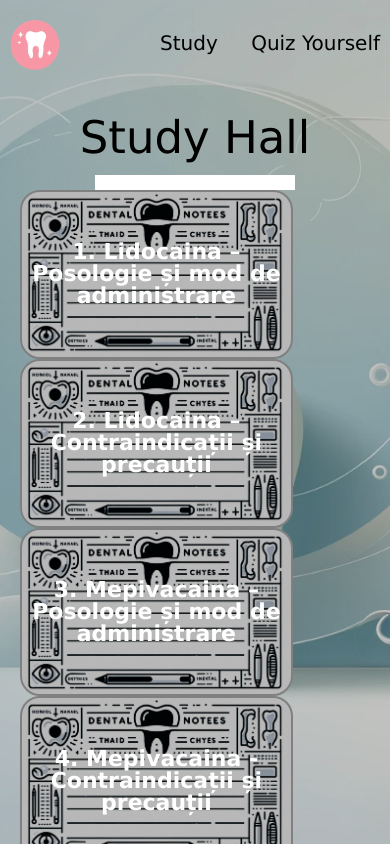
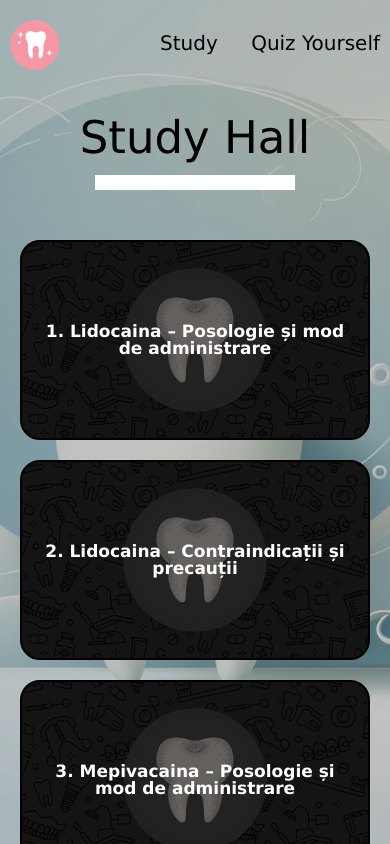
Before and after one commit to ValarMorghulisHenSyndror/FlashCardsChirurgie, a Next.js app: page /study in a window 390 px wide. Shown: the top 844 px of the page. Built offline with nearby package versions, Linux system fonts and the light colour scheme.

Commit message:
Study Hall styles done

```diff
--- a/app/Quiz/page.tsx
+++ b/app/Quiz/page.tsx
@@ -1,9 +1,9 @@
 "use client"
 import QuizCard from '@/components/QuizCard';
 import styles from "./page.module.css";
-import { useState, useEffect } from 'react';
+import React, { useState, useEffect } from 'react';
 
-const Quiz = () => {
+const Quiz = ():React.ReactNode => {
     const [isClient, setIsClient] = useState(false);
 
     useEffect(() => {
--- a/app/globals.css
+++ b/app/globals.css
@@ -35,3 +35,7 @@ button{
     border-radius: 30px;
     background-color: grey;
 }
+
+a{
+    padding: 0;
+}
--- a/app/page.tsx
+++ b/app/page.tsx
@@ -1,7 +1,7 @@
 import Link from "next/link";
 import styles from "./page.module.css";
 
-export default function Home() {
+export default function Home():React.ReactNode {
     return (
         <main>
             <div className={styles.container}>
--- a/app/study/page.module.css
+++ b/app/study/page.module.css
@@ -20,3 +20,17 @@
     justify-content: center;
     flex-direction: column;
 }
+
+.cardContainer{
+    display: flex;
+    flex-wrap: wrap;
+    justify-content: space-evenly;
+    padding-top: 50px;
+    gap: 40px 20px;
+}
+
+@media screen and (max-width: 1000px){
+    .cardContainer{
+        gap: 20px 20px;
+    }
+}
--- a/app/study/page.tsx
+++ b/app/study/page.tsx
@@ -3,7 +3,7 @@ import styles from "./page.module.css";
 import { data } from "@/data/database";
 import Minicard from "@/components/Minicard";
 
-const study = () => {
+const study = ():React.ReactNode => {
     return (
         <div className={styles.container}>
             <div className={styles.introContainer}>
--- a/components/Minicard.tsx
+++ b/components/Minicard.tsx
@@ -2,14 +2,13 @@ import React from "react";
 import styles from "./components.module.css";
 import Link from "next/link";
 
-const Minicard = ({ title, index, link}: { title: string; index:number; link:string;}) => {
+const Minicard = ({ title, index, link}: { title: string; index:number; link:string;}):React.ReactNode  => {
     return (
         <Link href={link}>
             <div className={styles["card-container"]}>
                 <div className={styles["card-content"]}>
                     <h1 className={styles["title"]}>{`${index}. ${title}`}</h1>
                 </div>
-                <div className={styles["checkout-container"]}>Checkout...</div>
             </div>
         </Link>
     );
--- a/components/Navbar.tsx
+++ b/components/Navbar.tsx
@@ -2,7 +2,7 @@ import Link from "next/link";
 import Image from "next/image";
 import styles from "./components.module.css"
 
-const Navbar = () => {
+const Navbar = ():React.ReactNode => {
     return (
         <section className={styles.navbarContainer}>
             <Link href="/" className={styles.intro}>
--- a/components/QuizCard.tsx
+++ b/components/QuizCard.tsx
@@ -4,7 +4,6 @@ import { VanillaTilt } from "./tilt.js";
 import { data } from "@/data/database";
 import Image from "next/image";
 
-console.log(data.length)
 const QuizCard = (): ReactNode => {
     const [isActive, setIsActive] = useState(false);
     const [isVisible, setIsVisible] = useState(false);
--- a/components/components.module.css
+++ b/components/components.module.css
@@ -1,33 +1,33 @@
+
+
 /*----------------------------------------------------------------------------------CardStyles----------------------------------------------------------------------------------- */
 
 .card-container{
-    width: 273.75px;
-    height: 168.75px;
+    width: 525px;
+    height: 300px;
     background: url(../public/Flashcard.png) center no-repeat;
     background-size: cover;
-    border: 2px solid grey;
+    border: 2px solid rgb(0, 0, 0);
     border-radius: 20px;
     position: relative;
-
 }
 
-.checkout-container{
+.card-container::before{
+    content: "";
     position: absolute;
-    width: 273.75px;
-    height: 168.75px;
+    width: 100%;
+    height: 100%;
+    background-color: #14141400;
     border-radius: 20px;
-    background-color: rgba(122, 122, 122, 0.594);
-    top: 0;
-    display: flex;
-    justify-content: center;
-    align-items: center;
-    font-size: 25px;
-    opacity: 0;
-    transition: opacity 0.5s;
+    transition: background-color 0.5s ease;
+    z-index: 0;
 }
 
-.card-container:hover .checkout-container{
-    opacity: 1;
+.card-container:hover::before{
+    background-color: #141414af;
+}
+.card-container:hover .title{
+    font-size: 30px;
 }
 
 .card-content{
@@ -43,7 +43,9 @@
     font-weight: bold;
     text-align: center;
     color: white;
-    padding: 2px;
+    padding: 10px;
+    transition: font-size 1s ease;
+    z-index: 1;
 }
 
 /*-----------------------------------------------------------------------------------QuizCardStyles-------------------------------------------------------------------------------*/
@@ -180,8 +182,8 @@
     border-radius: 10px;
 }
 
-.answerTextContainer img{
-    width: 99%;
+.answerTextContainer img, .studyCardContainer img{
+    width: 100%;
     height: auto;
 }
 
@@ -248,14 +250,54 @@
     border-bottom: 2px solid #e0b958;
 }
 
+/*-------------------------------------------------------------------------StudyCard Styles-------------------------------------------------------------------- */
+
+.studyCardContainer{
+    max-width: 80%;
+    margin: 0 auto;
+    background-color: rgba(240, 248, 255, 0.625);
+    border-radius: 5px;
+}
+
+.studyTitle{
+    text-align: center;
+    font-size: 30px;
+    padding: 20px;
+    font-weight: 700;
+}
+
+.studyAnswerText{
+    padding: 30px;
+    font-size: 25px;
+}
 
 /*---------------------------------------------------------------------Media Styles------------------------------------------------------------------------ */
 
 
 @media screen and (max-width: 1000px) {
+    .studyTitle{
+        font-size: 25px;
+    }
+    .studyAnswerText{
+        font-size: 20px;
+    }
+    .studyCardContainer{
+        width: 700px;
+    }
     .quizCardContainer{
         width: 500px;
         height: 286px;
+    }
+    .card-container{
+        width: 350px;
+        height: 200px;
+    }
+    .title{
+        font-size: 17px;
+    }
+    .card-container:hover .title{
+        font-size: 20px;
+        padding: 5px;
     }
     .question{
         font-size: 23px;
@@ -264,6 +306,16 @@
 }
 
 @media screen and (max-width: 700px) {
+    .studyTitle{
+        font-size: 20px;
+    }
+
+    .studyAnswerText{
+        font-size: 16px;
+    }
+    .studyCardContainer{
+        width: 400;
+    }
     .quizCardContainer{
         width: 400px;
         height: 229px;
@@ -290,7 +342,10 @@
 
 
 
-@media screen and (max-width: 400px) {
+@media screen and (max-width: 410px) {
+    .studyCardContainer{
+        width: 370px;
+    }
     .quizCardContainer{
         width: 300px;
         height: 171px;
--- a/data/database.ts
+++ b/data/database.ts
@@ -795,4 +795,74 @@ export const data = [
             "REDRESAREA CHIRURGICAL-ORTODONTICĂ A CANINULUI SUPERIOR INCLUS TEHNICA",
         answer: "/116.jpg",
     },
+    {
+        question: "OBIECTIVELE REZECȚIEI APICALE ",
+        answer: [
+            "Def: secționarea chirurgicală și îndepărtarea segmentului apical al rădăcinii unui dinte, împreună cu țesuturile patologice periapicale, scopul final fiind conservarea dintelui",
+            "-",
+            "Obiective:",
+            "1.	Îndeprtarea apexului și a țesuturilor patologice periapicale",
+            "2.	Stoparea difuzării agenților microbieni din spațiul endodontic prin ob corectă de canal",
+            "3.	Controlul asupra etanșeizării ختمobturației",
+            "4.	Conservarea dinților pe arcadă după eșecul unui tratament endodontic",
+            "5.	Vindecarea și reabilitarea osoasă în zona de reacție periapicală",
+            "6.	Diagnosticarea unor leziuni apicale prin examen histopatologic.",
+            "-",
+            "Evaluare preoperatorie a factorilor de risc:",
+            "-numărul de dinţi ce vor fi abordaţi ",
+            "-lungimea şi forma rădăcinilor interesate ",
+            "-amploarea proceselor patologice ",
+            "-cantitatea de gingivomucoasă fixă ",
+            "-existenţa şi profunzimea pungilor parodontale ",
+            "-inserţiile musculare şi ale frenurilor ",
+            "-adâncimea fundului de sac vestibular ",
+            "-poziţia elementelor anatomice învecinate (pachet vasculo-nervos alveolar inferior, sinus maxilar) ",
+            "-grosimea corticalei osoase ",
+            "-tipul de acces chirurgical necesar ",
+            "-prezenţa de coroane turnate, pe dinţii interesaţi sau cei vecini ",
+            "-",
+            "Principiile lui Halsted ",
+            "-manevrarea atentă a ţesuturilor ",
+            "-disecţia anatomică fermă ",
+            "-asigurarea asepsiei şi antisepsiei ",
+            "-hemostaza",
+            "-sutura ",
+            "-limitara spaţiului mort ",
+            "-evitarea tensiunii ",
+            "-îngrijiri postoperatorii ",
+            "-",
+            "Rezecţia apicală – timpi operatorii (fix ordinea asta)",
+            "1.incizia –asigurarea unui abord osos favorabil, cu o reclinare maxima a lamboului si cu posibilitatea reatasarii facile: lama nr.11 este ef pt colectii purulente, dar ineficienta pt lambouri, lama nr 15. Este de elective pt creearea labourilor in chirurgia endo",
+            "*1.Segment oblic divergent-incizia de degajare , 2.incizia orizontala care poate fi intrasulculara, pe mij crestei sau la distant de colet 3. A 2 a incizie de degajare(< obtuz fata de incizia orizontala) , oblic divergenta",
+            "REGULA CARDINALA 1: incizia se va realize printr o miscare ferma si continua, lama va fi in permanent contact cu osul(bisturiu tinut in mana in pozitia clasica de stilou)",
+            "REGULA CARDINALA 2: incizia nu trebuie sa intersecteze o cavitate osoasa déjà existent sau care urmeaza a fi create intraoperator(vindecare per secundam)",
+            "REGULA CARDINALA 3: inciziile (OBLIC-DIVERGENTE, NU VERTICALE!!!) trebuie practicate in concavitatile dintre eminentele radiculare pentru ca avem o mucoasa mai groasa, deci risc scazut de ischemie",
+            "REGULA CARDINALA 4: capatul gingival al inciziei OBLIC-DIVERGENTE se va plasa in unghiul diedru dintre suprafetele dentare, sutura fara interesarea papilei interdentare",
+            "REGULA CARDINALA 5:incizia OBLIC-DIVERGENTA  nu se va extinde in mucoasa mobile, inciziile vor forma un unghi obtuz",
+            "REGULA CARDINALA 6: baza lamboului trebuie sa fie mai larga decat latimea marginii sale libere",
+            "2.decolarea lamboului:",
+            "-",
+            "Tipuri de lambou: ",
+            "•Clasificare după grosime: ",
+            "-cu grosime totală –desprins de pe substartul osos in toate cele 3 straturi(gingivomucoasa, t.periost si conjunctiv) ",
+            "-“despicat” –bisturiul are contact cu partile moi, 2 parti: o parte va cuprinde gingivo-mucoasa si o parte din t. conj, iar a 2 a parte va cuprinde restul de t.conjunctiv si periost",
+            "• Clasificare după formă :",
+            "Lambouri la distanţă de festonul gingival: ",
+            "-Lamboul semilunar ",
+            "-Lamboul Luebke-Ochsenbein (semilunar modificat)",
+            "Lambouri intrasulculare: ",
+            "-Lamboul triunghiular (“în L”) ",
+            "-Lamboul trapezoidal ",
+            "-Lamboul gingival (“plic”) ",
+            "-",
+            "3.osteotomia corticalei =inlaturarea unei cantitati osoase suficiente pentru identificarea radacinii, expunerea apexului si crearea accesului catre leziune in vederea inlaturarii acesteia    ",
+            "4.chiuretajul periapical =eliminarea zonei de iritatie si contaminare microbiana si prelevarea biopsiei pentru ex. Histopatologic",
+            "-",
+            "REGULA CARDINALA 9: prezenta t. pathologic implica indepartarea chirurgicala, dar si diagnosticul histopatologic",
+            "Nu se va incerca indepartarea formatiunii chistice cand aceasta nu este complet detasata de peretii cavitatii",
+            "Se recomanda trimiterea leziunii periapicale pt examen histopatologic",
+            "5.rezecţia apexului : expunerea foramenului/canalelor prin sectionarea apexului bizotat pentru a vizualiza radacina restanta si putea prepara o cavitate de clasa 1 pt obturatia retrograde",
+            "Este necesară, dar nu suficientă pentru reuşita intervenţiei ",
+        ],
+    },
 ];
```
Also changed, not shown: app/study/[cardIndex]/page.tsx (+8 -5 lines), components/StudyCard.tsx (added, +29 -0 lines), public/Flashcard.png.
